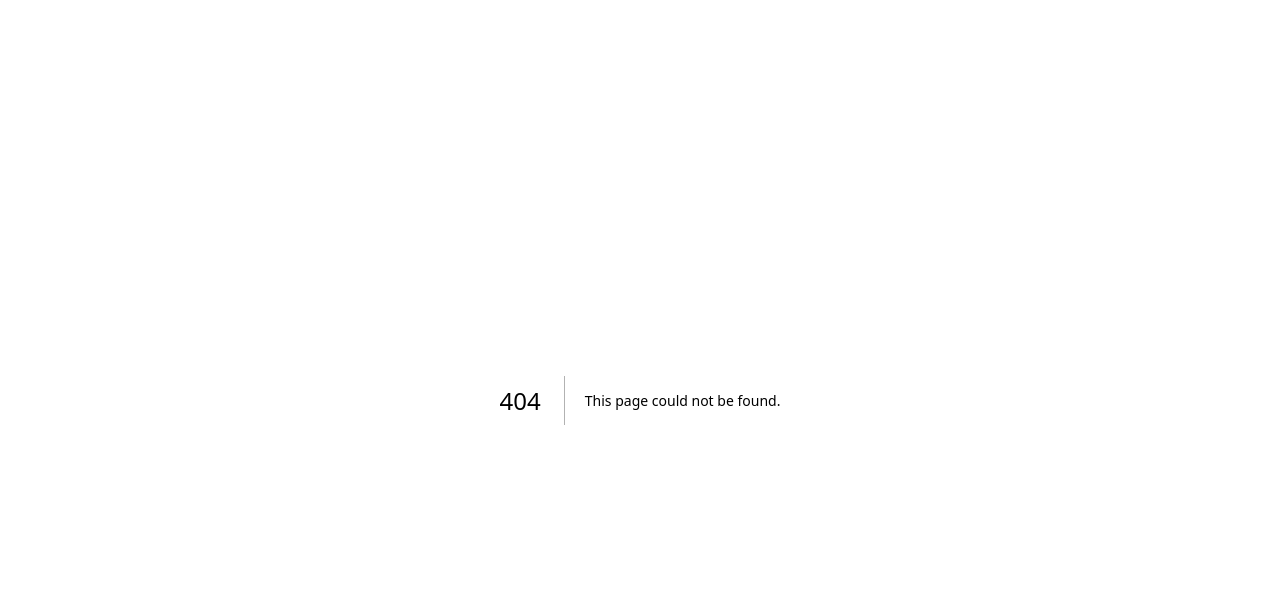
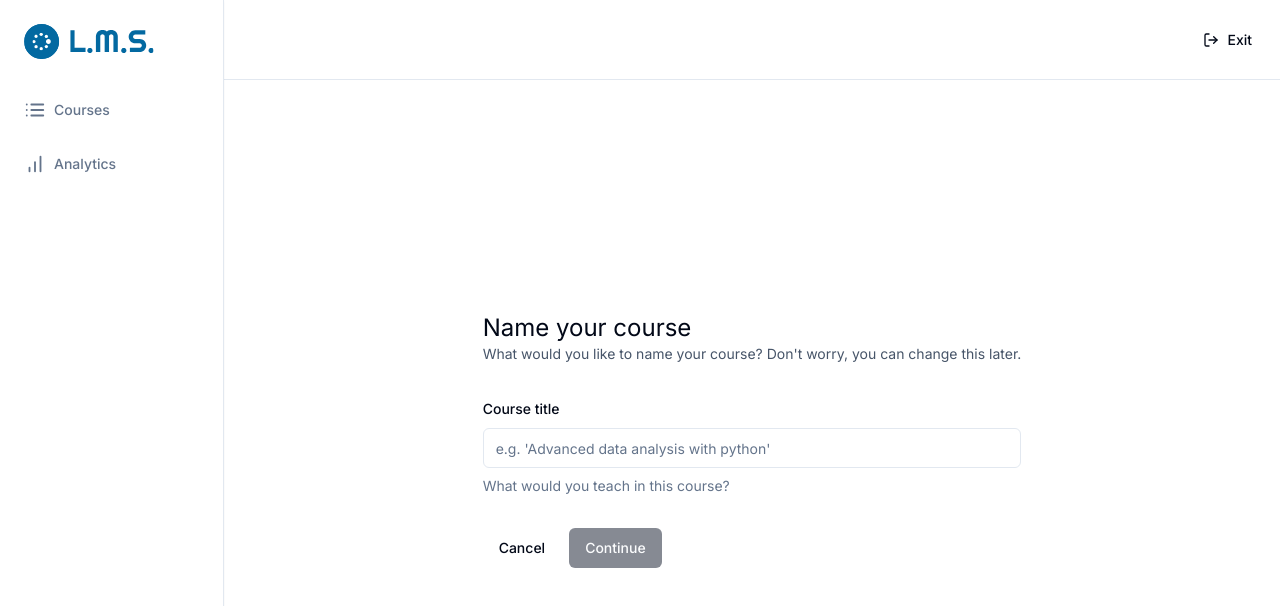
Before and after one commit to davidefilosa/lms, a Next.js app: page /teacher/create in a window 1280 px wide. Before the commit this address had no page. Shown: the top 606 px of the page. Built offline with nearby package versions, Linux system fonts and the light colour scheme.

Commit message:
created Course Creation UI

```diff
--- /dev/null
+++ b/app/(dashboard)/(routes)/(root)/page.tsx
@@ -0,0 +1,7 @@
+import React from "react";
+
+const Dashboard = () => {
+  return <div>dashboard</div>;
+};
+
+export default Dashboard;
--- a/app/(dashboard)/layout.tsx
+++ b/app/(dashboard)/(routes)/layout.tsx
@@ -1,5 +1,5 @@
-import Navbar from "./_components/navbar";
-import Sidebar from "./_components/sidebar";
+import Navbar from "../_components/navbar";
+import Sidebar from "../_components/sidebar";
 
 const DashboardLayout = ({ children }: { children: React.ReactNode }) => {
   return (
@@ -10,7 +10,7 @@
       <div className="hidden md:flex h-full w-56 flex-col fixed inset-y-0 z-50">
         <Sidebar />
       </div>
-      <main className="md:pl-56 h-full">{children}</main>
+      <main className="md:pl-56 h-full pt-[80px]">{children}</main>
     </div>
   );
 };
--- a/app/(dashboard)/(routes)/page.tsx
+++ /dev/null
@@ -1,10 +0,0 @@
-import { Button } from "@/components/ui/button";
-import { UserButton } from "@clerk/nextjs";
-
-export default function Home() {
-  return (
-    <>
-      <div className="text-green-500 text-xl">This a protected page</div>
-    </>
-  );
-}
--- a/app/(dashboard)/(routes)/teacher/courses/page.tsx
+++ b/app/(dashboard)/(routes)/teacher/courses/page.tsx
@@ -1,7 +1,15 @@
+import { Button } from "@/components/ui/button";
+import Link from "next/link";
 import React from "react";
 
 const CousesPage = () => {
-  return <div>Courses</div>;
+  return (
+    <div className="p-6">
+      <Link href="/teacher/create">
+        <Button>New Course</Button>
+      </Link>
+    </div>
+  );
 };
 
 export default CousesPage;
--- /dev/null
+++ b/app/(dashboard)/(routes)/teacher/create/page.tsx
@@ -0,0 +1,86 @@
+"use client";
+
+import * as z from "zod";
+import axios from "axios";
+import { zodResolver } from "@hookform/resolvers/zod";
+import { useForm } from "react-hook-form";
+import {
+  Form,
+  FormControl,
+  FormDescription,
+  FormField,
+  FormItem,
+  FormLabel,
+  FormMessage,
+} from "@/components/ui/form";
+import { Input } from "@/components/ui/input";
+import Link from "next/link";
+import { Button } from "@/components/ui/button";
+
+const formSchema = z.object({
+  title: z.string().min(1, { message: "Title is required" }),
+});
+
+const CreatePage = () => {
+  const form = useForm<z.infer<typeof formSchema>>({
+    resolver: zodResolver(formSchema),
+    defaultValues: { title: "" },
+  });
+
+  const onSubmit = async (values: z.infer<typeof formSchema>) => {
+    console.log(values);
+  };
+
+  const { isSubmitting, isValid } = form.formState;
+
+  return (
+    <div className="max-w-5xl mx-auto flex md:items-center md:justify-center h-full p-6">
+      <div>
+        <h1 className="text-2xl">Name your course</h1>
+        <p className="text-sm text-slate-600">
+          What would you like to name your course? Don&apos;t worry, you can
+          change this later.
+        </p>
+        <Form {...form}>
+          <form
+            onSubmit={form.handleSubmit(onSubmit)}
+            className="space-y-8 mt-8"
+          >
+            <FormField
+              control={form.control}
+              name="title"
+              render={({ field }) => (
+                <FormItem>
+                  <FormLabel>Course title</FormLabel>
+                  <FormControl>
+                    <Input
+                      disabled={isSubmitting}
+                      placeholder="e.g. 'Advanced data analysis with python'"
+                      {...field}
+                    />
+                  </FormControl>
+                  <FormDescription>
+                    What would you teach in this course?
+                  </FormDescription>
+                  <FormMessage />
+                </FormItem>
+              )}
+            />
+            <div className="flex items-center gap-x-2">
+              <Link href="/">
+                <Button type="button" variant="ghost">
+                  Cancel
+                </Button>
+              </Link>
+              <Button type="submit" disabled={!isValid || isSubmitting}>
+                Continue
+              </Button>
+            </div>
+          </form>
+        </Form>
+      </div>
+    </div>
+  );
+};
+
+export default CreatePage;
--- /dev/null
+++ b/components/ui/form.tsx
@@ -0,0 +1,176 @@
+import * as React from "react"
+import * as LabelPrimitive from "@radix-ui/react-label"
+import { Slot } from "@radix-ui/react-slot"
+import {
+  Controller,
+  ControllerProps,
+  FieldPath,
+  FieldValues,
+  FormProvider,
+  useFormContext,
+} from "react-hook-form"
+
+import { cn } from "@/lib/utils"
+import { Label } from "@/components/ui/label"
+
+const Form = FormProvider
+
+type FormFieldContextValue<
+  TFieldValues extends FieldValues = FieldValues,
+  TName extends FieldPath<TFieldValues> = FieldPath<TFieldValues>
+> = {
+  name: TName
+}
+
+const FormFieldContext = React.createContext<FormFieldContextValue>(
+  {} as FormFieldContextValue
+)
+
+const FormField = <
+  TFieldValues extends FieldValues = FieldValues,
+  TName extends FieldPath<TFieldValues> = FieldPath<TFieldValues>
+>({
+  ...props
+}: ControllerProps<TFieldValues, TName>) => {
+  return (
+    <FormFieldContext.Provider value={{ name: props.name }}>
+      <Controller {...props} />
+    </FormFieldContext.Provider>
+  )
+}
+
+const useFormField = () => {
+  const fieldContext = React.useContext(FormFieldContext)
+  const itemContext = React.useContext(FormItemContext)
+  const { getFieldState, formState } = useFormContext()
+
+  const fieldState = getFieldState(fieldContext.name, formState)
+
+  if (!fieldContext) {
+    throw new Error("useFormField should be used within <FormField>")
+  }
+
+  const { id } = itemContext
+
+  return {
+    id,
+    name: fieldContext.name,
+    formItemId: `${id}-form-item`,
+    formDescriptionId: `${id}-form-item-description`,
+    formMessageId: `${id}-form-item-message`,
+    ...fieldState,
+  }
+}
+
+type FormItemContextValue = {
+  id: string
+}
+
+const FormItemContext = React.createContext<FormItemContextValue>(
+  {} as FormItemContextValue
+)
+
+const FormItem = React.forwardRef<
+  HTMLDivElement,
+  React.HTMLAttributes<HTMLDivElement>
+>(({ className, ...props }, ref) => {
+  const id = React.useId()
+
+  return (
+    <FormItemContext.Provider value={{ id }}>
+      <div ref={ref} className={cn("space-y-2", className)} {...props} />
+    </FormItemContext.Provider>
+  )
+})
+FormItem.displayName = "FormItem"
+
+const FormLabel = React.forwardRef<
+  React.ElementRef<typeof LabelPrimitive.Root>,
+  React.ComponentPropsWithoutRef<typeof LabelPrimitive.Root>
+>(({ className, ...props }, ref) => {
+  const { error, formItemId } = useFormField()
+
+  return (
+    <Label
+      ref={ref}
+      className={cn(error && "text-destructive", className)}
+      htmlFor={formItemId}
+      {...props}
+    />
+  )
+})
+FormLabel.displayName = "FormLabel"
+
+const FormControl = React.forwardRef<
+  React.ElementRef<typeof Slot>,
+  React.ComponentPropsWithoutRef<typeof Slot>
+>(({ ...props }, ref) => {
+  const { error, formItemId, formDescriptionId, formMessageId } = useFormField()
+
+  return (
+    <Slot
+      ref={ref}
+      id={formItemId}
+      aria-describedby={
+        !error
+          ? `${formDescriptionId}`
+          : `${formDescriptionId} ${formMessageId}`
+      }
+      aria-invalid={!!error}
+      {...props}
+    />
+  )
+})
+FormControl.displayName = "FormControl"
+
+const FormDescription = React.forwardRef<
+  HTMLParagraphElement,
+  React.HTMLAttributes<HTMLParagraphElement>
+>(({ className, ...props }, ref) => {
+  const { formDescriptionId } = useFormField()
+
+  return (
+    <p
+      ref={ref}
+      id={formDescriptionId}
+      className={cn("text-sm text-muted-foreground", className)}
+      {...props}
+    />
+  )
+})
+FormDescription.displayName = "FormDescription"
+
+const FormMessage = React.forwardRef<
+  HTMLParagraphElement,
+  React.HTMLAttributes<HTMLParagraphElement>
+>(({ className, children, ...props }, ref) => {
+  const { error, formMessageId } = useFormField()
+  const body = error ? String(error?.message) : children
+
+  if (!body) {
+    return null
+  }
+
+  return (
+    <p
+      ref={ref}
+      id={formMessageId}
+      className={cn("text-sm font-medium text-destructive", className)}
+      {...props}
+    >
+      {body}
+    </p>
+  )
+})
+FormMessage.displayName = "FormMessage"
+
+export {
+  useFormField,
+  Form,
+  FormItem,
+  FormLabel,
+  FormControl,
+  FormDescription,
+  FormMessage,
+  FormField,
+}
--- /dev/null
+++ b/components/ui/input.tsx
@@ -0,0 +1,25 @@
+import * as React from "react"
+
+import { cn } from "@/lib/utils"
+
+export interface InputProps
+  extends React.InputHTMLAttributes<HTMLInputElement> {}
+
+const Input = React.forwardRef<HTMLInputElement, InputProps>(
+  ({ className, type, ...props }, ref) => {
+    return (
+      <input
+        type={type}
+        className={cn(
+          "flex h-10 w-full rounded-md border border-input bg-background px-3 py-2 text-sm ring-offset-background file:border-0 file:bg-transparent file:text-sm file:font-medium placeholder:text-muted-foreground focus-visible:outline-none focus-visible:ring-2 focus-visible:ring-ring focus-visible:ring-offset-2 disabled:cursor-not-allowed disabled:opacity-50",
+          className
+        )}
+        ref={ref}
+        {...props}
+      />
+    )
+  }
+)
+Input.displayName = "Input"
+
+export { Input }
--- /dev/null
+++ b/components/ui/label.tsx
@@ -0,0 +1,26 @@
+"use client"
+
+import * as React from "react"
+import * as LabelPrimitive from "@radix-ui/react-label"
+import { cva, type VariantProps } from "class-variance-authority"
+
+import { cn } from "@/lib/utils"
+
+const labelVariants = cva(
+  "text-sm font-medium leading-none peer-disabled:cursor-not-allowed peer-disabled:opacity-70"
+)
+
+const Label = React.forwardRef<
+  React.ElementRef<typeof LabelPrimitive.Root>,
+  React.ComponentPropsWithoutRef<typeof LabelPrimitive.Root> &
+    VariantProps<typeof labelVariants>
+>(({ className, ...props }, ref) => (
+  <LabelPrimitive.Root
+    ref={ref}
+    className={cn(labelVariants(), className)}
+    {...props}
+  />
+))
+Label.displayName = LabelPrimitive.Root.displayName
+
+export { Label }
```
Also changed, not shown: package.json (+6 -1 lines), public/logo.svg, 1 other file (tests, documents, lock files or other folders).
